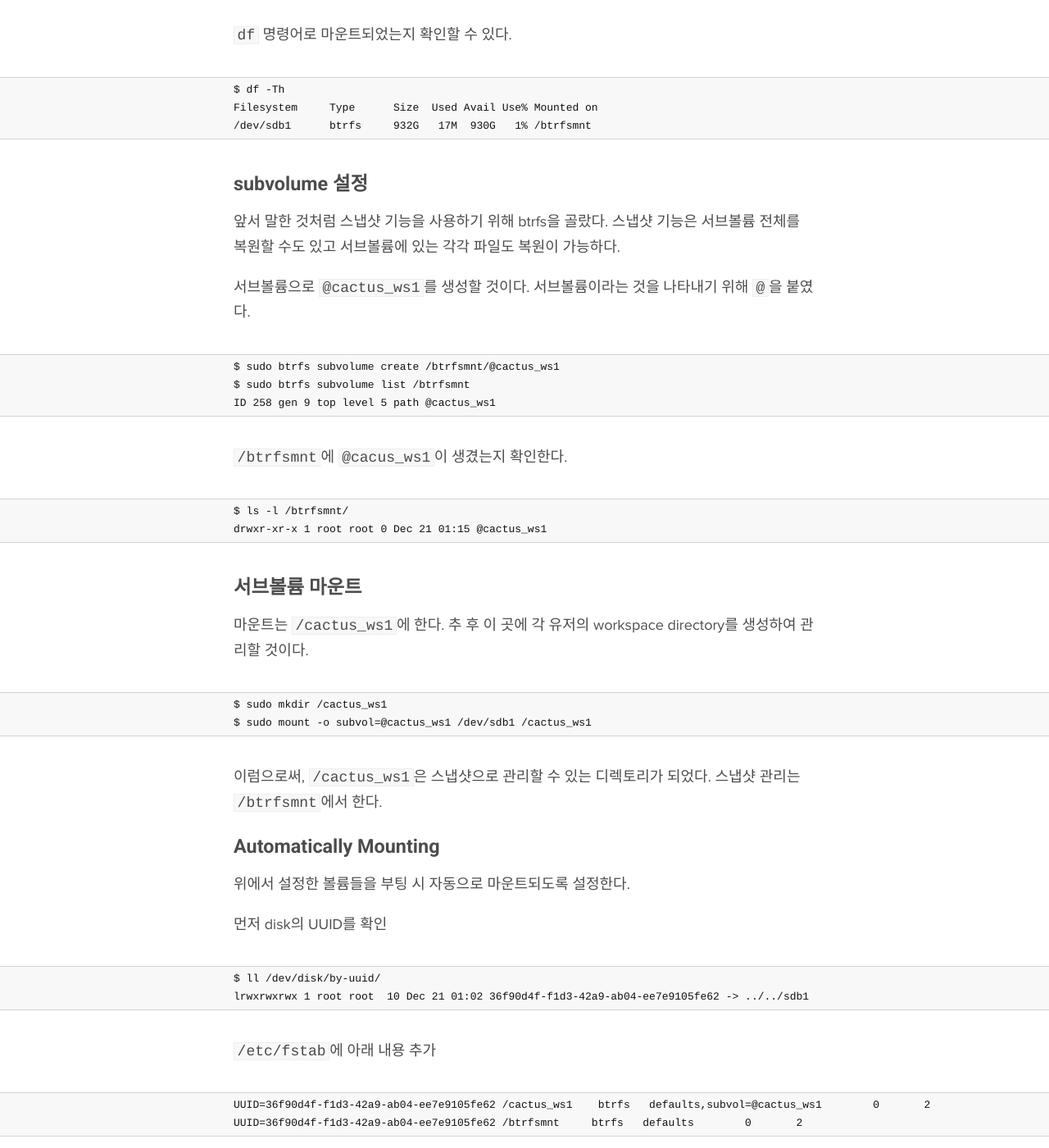
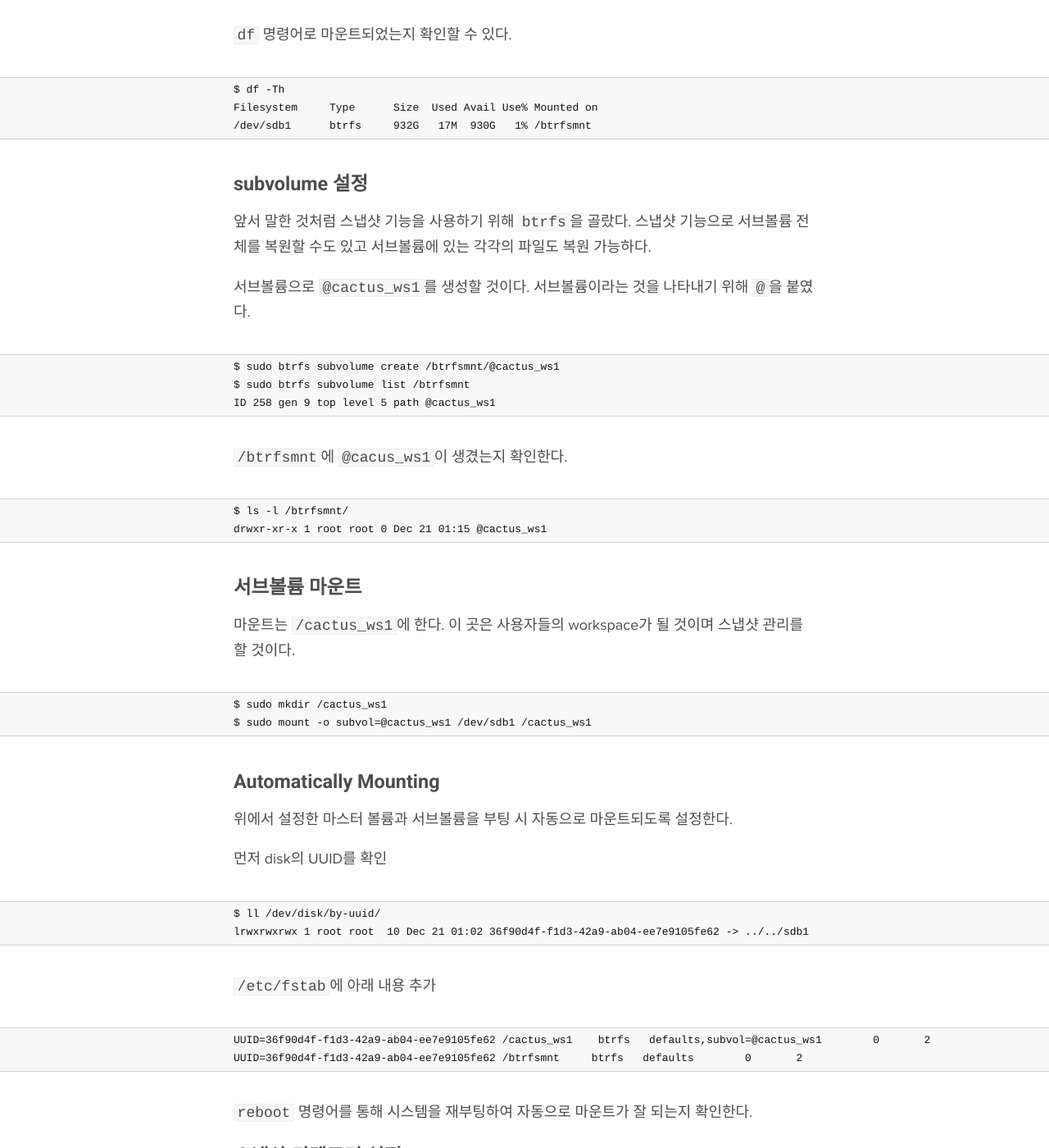
Before and after one commit to jkpark/jkpark.github.io, a Jekyll site: the page built from _posts/2018-12-26-install_ubuntu1804-02-btrfs.md, in a window 1280 px wide and 1400 px high, scrolled down 2698 px. Shown: the whole window at 82% size. Built offline with Jekyll 4.4.1, drawn with Linux system fonts in a browser that asks for light colours; comment, search, counter and statistics services are not loaded; some of the changed text lies outside the part shown.

Commit message:
Update 2018-12-26-install_ubuntu1804-02-btrfs.md

````diff
--- a/_posts/2018-12-26-install_ubuntu1804-02-btrfs.md
+++ b/_posts/2018-12-26-install_ubuntu1804-02-btrfs.md
@@ -111,7 +111,7 @@
 
 ## subvolume 설정
 
-앞서 말한 것처럼 스냅샷 기능을 사용하기 위해 btrfs을 골랐다. 스냅샷 기능은 서브볼륨 전체를 복원할 수도 있고 서브볼륨에 있는 각각 파일도 복원이 가능하다.
+앞서 말한 것처럼 스냅샷 기능을 사용하기 위해 `btrfs`을 골랐다. 스냅샷 기능으로 서브볼륨 전체를 복원할 수도 있고 서브볼륨에 있는 각각의 파일도 복원 가능하다.
 
 서브볼륨으로 `@cactus_ws1`를 생성할 것이다. 서브볼륨이라는 것을 나타내기 위해 `@`을 붙였다.
 
@@ -129,19 +129,16 @@
 
 ## 서브볼륨 마운트
 
-마운트는 `/cactus_ws1`에 한다. 추 후 이 곳에 각 유저의 workspace directory를 생성하여 관리할 것이다.
+마운트는 `/cactus_ws1`에 한다. 이 곳은 사용자들의 workspace가 될 것이며 스냅샷 관리를 할 것이다.
 
 ```
 $ sudo mkdir /cactus_ws1
 $ sudo mount -o subvol=@cactus_ws1 /dev/sdb1 /cactus_ws1
 ```
 
-이럼으로써, `/cactus_ws1`은 스냅샷으로 관리할 수 있는 디렉토리가 되었다.
-스냅샷 관리는 `/btrfsmnt`에서 한다.
-
 ## Automatically Mounting
 
-위에서 설정한 볼륨들을 부팅 시 자동으로 마운트되도록 설정한다.
+위에서 설정한 마스터 볼륨과 서브볼륨을 부팅 시 자동으로 마운트되도록 설정한다.
 
 먼저 disk의 UUID를 확인
 
@@ -166,7 +163,7 @@
 $ sudo btrfs subvolume create /btrfsmnt/@snapshot
 ```
 
-`btrfs subvolume list /btrfsmnt` 명령어를 통해 `@snapshot`이 `@cactus_ws1`과 같은 `top level 5` 인지 확인한다.
+`@snapshot`이 `@cactus_ws1`과 같은 `top level 5` 인지 확인한다.
 
 ```
 $ sudo btrfs subvolume list /btrfsmnt
@@ -180,9 +177,9 @@
 sudo btrfs subvolume snapshot /btrfsmnt/@cactus_ws1 /btrfsmnt/@snapshot/@cactus_ws1_`date +%Y.%m.%d_%H.%M.%S`
 ```
 
-스냅샷이 생성되었다. 주의할 점은 ``date +%Y.%m.%d_%H.%M.%S`은 반드시 이대로 작성해야 `samba`를 통해 윈도우OS가 스냅샷을 인식하고 복원할 수 있다.
+주의할 점은 `date +%Y.%m.%d_%H.%M.%S`은 반드시 이대로 작성해야 `samba`를 통해 윈도우OS에서 스냅샷을 인식하고 복원할 수 있다.
 
-`btrfs subvolume list /btrfsmnt` 을 통해 스냅샷이 생성되었는지 확인한다.
+스냅샷이 생성되었는지 확인한다.
 
 ```
 $ sudo btrfs subvolume list /btrfsmnt
@@ -202,21 +199,13 @@
 btrfs subvolume snapshot /btrfsmnt/@cactus_ws1 /btrfsmnt/@snapshot/@cactus_ws1_`date +%Y.%m.%d_%H.%M.%S`
 ```
 
-실행 권한을 추가한다.
+실행 권한도 추가한다.
 
 ```
 $ sudo chmod +x /etc/cron.daily/btrfs-snapshot
 ```
 
 이제 `crontab`에 의해 하루에 한 번 스냅샷이 생성될 것이다.
-
-## 스냅샷 삭제
-
-스냅샷 복원 및 파일명 변경은 `mv`를 통해 쉽게 할 수 있지만 스냅샷을 삭제하는 것은 아래 명령어를 통해 해야한다.
-
-```
-$ sudo btrfs subvolume delete /btrfsmnt/@snapshot/@cactus_ws1_2018.12.21_02.22.11
-```
 
 ## 스냅샷 복원
 
@@ -248,4 +237,13 @@
 #### 윈도우OS에서 복원
 
 `samba`로 윈도우OS에서 접근가능하도록 설정 한 후 파일을 복원시킬 수 있다.
-자세한 내용은 [restore each files from SMB](2018-12-26-install_ubuntu1804-03-samba.md#restore-each-files) 에서 다룬다.
+자세한 내용은 [restore each files from SMB](install_ubuntu1804-03-samba#restore-each-files) 에서 다룬다.
+
+
+## 스냅샷 삭제
+
+스냅샷 복원 및 파일명 변경은 `mv`를 통해 쉽게 할 수 있지만 스냅샷을 삭제하는 것은 아래 명령어를 통해 해야한다.
+
+```
+$ sudo btrfs subvolume delete /btrfsmnt/@cactus_ws1_last
+```
````
Also changed, not shown: other parts of _posts/2018-12-26-install_ubuntu1804-02-btrfs.md (+2 -2 lines).
